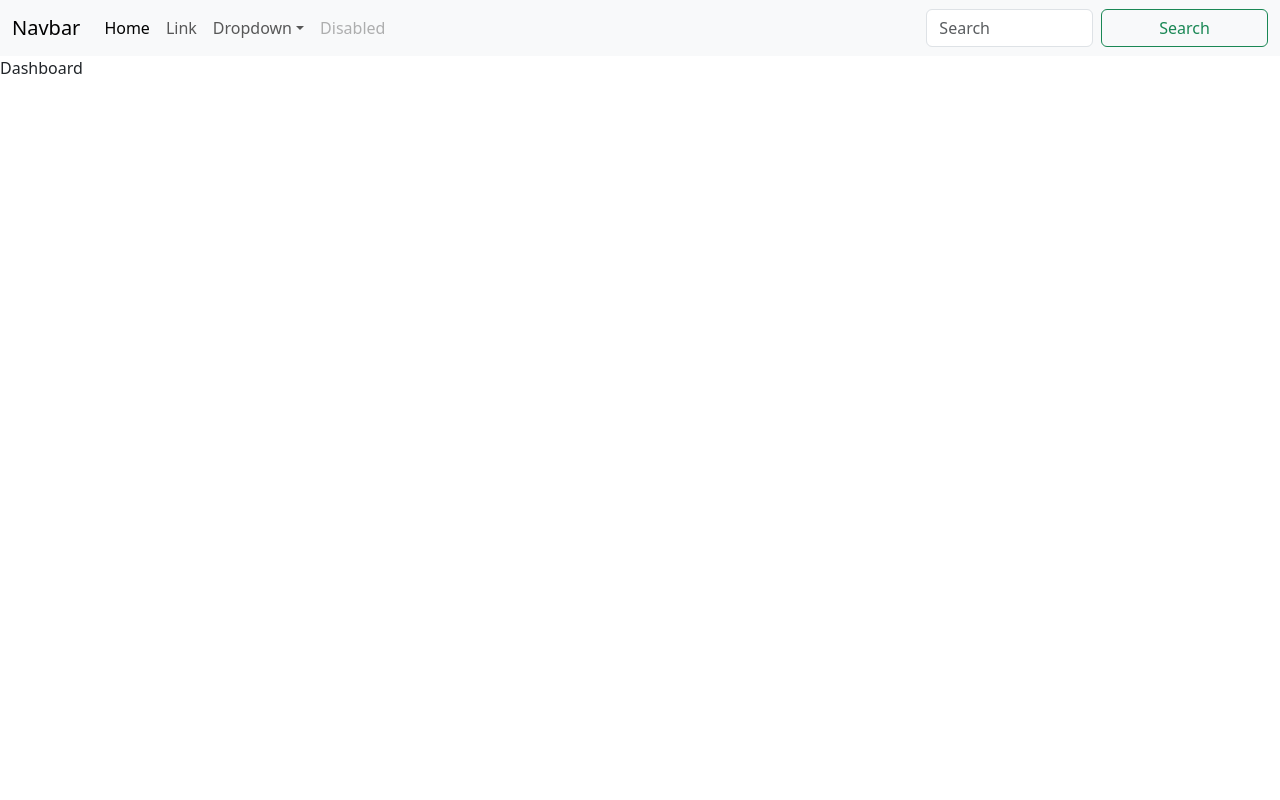
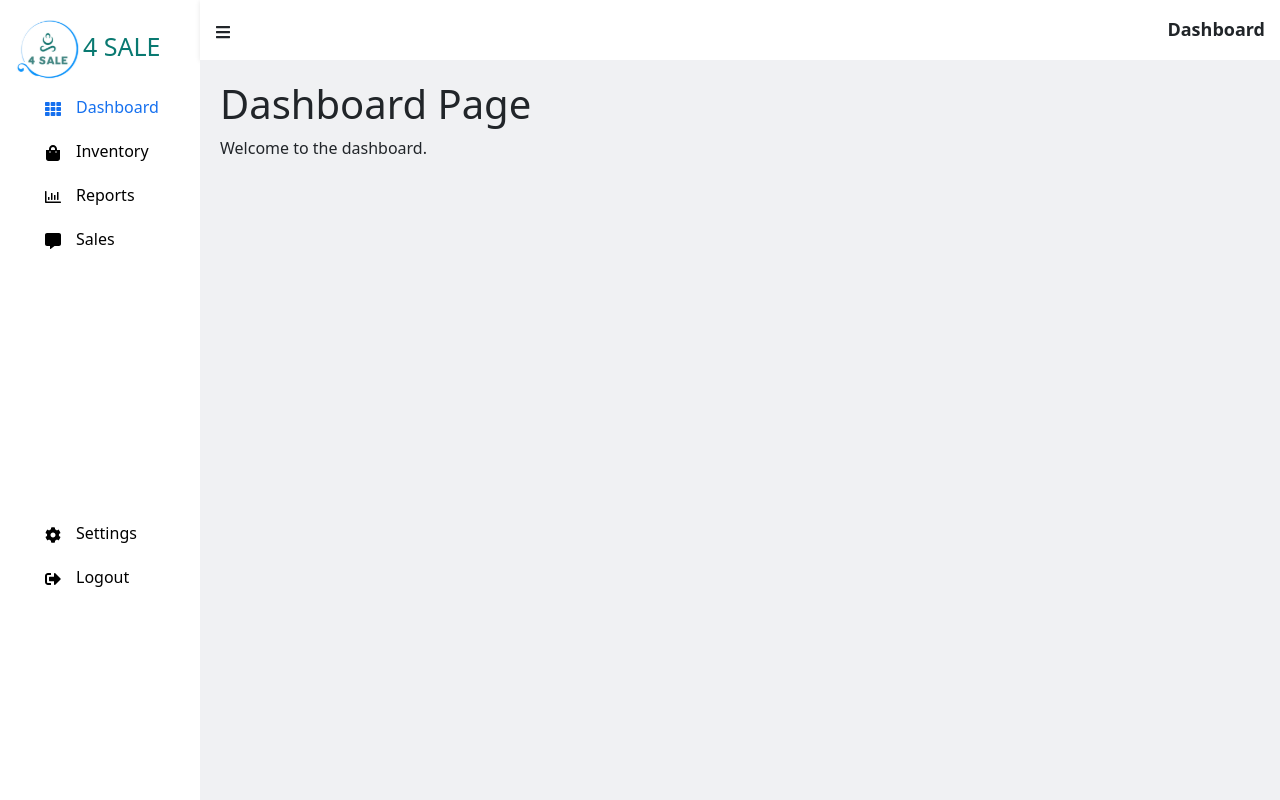
Before and after one commit to sanThin321/DSA-client, a React (Vite) app in the folder client/: page / in a window 1280 px wide. Built offline with nearby package versions, Linux system fonts and the light colour scheme.

Commit message:
Side Bar

```diff
--- a/client/src/App.jsx
+++ b/client/src/App.jsx
@@ -1,23 +1,41 @@
 import { BrowserRouter, Routes, Route, useLocation } from "react-router-dom";
-import { Dashboard } from "./pages/Dashboard";
-import Header from "./components/Header";
+import Dashboard from "./pages/Dashboard";
+import Sidebar from "./components/Header";
 import Login from "./pages/Login";
+import Inventory from "./pages/Inventory";
+import Reports from "./pages/Reports";
+import Sales from "./pages/Sales";
+import Settings from "./pages/Setting";
+import Logout from "./pages/Logout";
+
 const App = () => {
   return (
     <BrowserRouter>
       <HeaderWithConditionalRendering />
-      <Routes>
-        <Route path="/login" element={<Login />} />
-        <Route path="/" element={<Dashboard />} />
-      </Routes>
     </BrowserRouter>
   );
 };
+
 const HeaderWithConditionalRendering = () => {
   const location = useLocation();
-  const showHeader = location.pathname !== "/login";
+  const showSidebar = location.pathname !== "/login"; // Hide Sidebar on login page
 
-  return showHeader ? <Header /> : null;
+  return showSidebar ? (
+    <Sidebar>
+      <Routes>
+        <Route path="/" element={<Dashboard />} />
+        <Route path="/inventory" element={<Inventory />} />
+        <Route path="/reports" element={<Reports />} />
+        <Route path="/sales" element={<Sales />} />
+        <Route path="/settings" element={<Settings />} />
+        <Route path="/logout" element={<Logout />} />
+      </Routes>
+    </Sidebar>
+  ) : (
+    <Routes>
+      <Route path="/login" element={<Login />} />
+    </Routes>
+  );
 };
 
 export default App;
--- a/client/src/components/Header.jsx
+++ b/client/src/components/Header.jsx
@@ -1,63 +1,140 @@
-import React from 'react';
+import React, { useState, useEffect } from "react";
+import "./css/Header.css";
+import closeLogo from "../assets/logo.svg";
+import {
+  FaTh,
+  FaBars,
+  FaUserAlt,
+  FaRegChartBar,
+  FaCommentAlt,
+  FaShoppingBag,
+  FaCog,
+  FaSignOutAlt,
+} from "react-icons/fa";
+import { NavLink, useLocation } from "react-router-dom";
 
-const Header = () => {
+const Sidebar = ({ children }) => {
+  const [isOpen, setIsOpen] = useState(true);
+  const [activeItem, setActiveItem] = useState("");
+  const location = useLocation();
+
+  useEffect(() => {
+    // Combine both primary and bottom menu items
+    const allMenuItems = [...primaryMenu, ...bottomMenu];
+
+    // Set the active item based on the current route
+    const path = location.pathname;
+    const currentItem = allMenuItems.find(item => item.path === path)?.name || "";
+    setActiveItem(currentItem);
+  }, [location.pathname]);
+
+  const toggle = () => setIsOpen(!isOpen);
+
+  const primaryMenu = [
+    {
+      path: "/",
+      name: "Dashboard",
+      icon: <FaTh />,
+    },
+    {
+      path: "/inventory",
+      name: "Inventory",
+      icon: <FaShoppingBag />,
+    },
+    {
+      path: "/reports",
+      name: "Reports",
+      icon: <FaRegChartBar />,
+    },
+    {
+      path: "/sales",
+      name: "Sales",
+      icon: <FaCommentAlt />,
+    },
+  ];
+
+  const bottomMenu = [
+    {
+      path: "/settings",
+      name: "Settings",
+      icon: <FaCog />,
+    },
+    {
+      path: "/logout",
+      name: "Logout",
+      icon: <FaSignOutAlt />,
+    },
+  ];
+
   return (
-    <nav className="navbar navbar-expand-lg bg-body-tertiary">
-      <div className="container-fluid">
-        <a className="navbar-brand" href="#">Navbar</a>
-        <button
-          className="navbar-toggler"
-          type="button"
-          data-bs-toggle="collapse"
-          data-bs-target="#navbarSupportedContent"
-          aria-controls="navbarSupportedContent"
-          aria-expanded="false"
-          aria-label="Toggle navigation"
-        >
-          <span className="navbar-toggler-icon"></span>
-        </button>
-        <div className="collapse navbar-collapse" id="navbarSupportedContent">
-          <ul className="navbar-nav me-auto mb-2 mb-lg-0">
-            <li className="nav-item">
-              <a className="nav-link active" aria-current="page" href="#">Home</a>
-            </li>
-            <li className="nav-item">
-              <a className="nav-link" href="#">Link</a>
-            </li>
-            <li className="nav-item dropdown">
-              <a
-                className="nav-link dropdown-toggle"
-                href="#"
-                role="button"
-                data-bs-toggle="dropdown"
-                aria-expanded="false"
-              >
-                Dropdown
-              </a>
-              <ul className="dropdown-menu">
-                <li><a className="dropdown-item" href="#">Action</a></li>
-                <li><a className="dropdown-item" href="#">Another action</a></li>
-                <li><hr className="dropdown-divider" /></li>
-                <li><a className="dropdown-item" href="#">Something else here</a></li>
-              </ul>
-            </li>
-            <li className="nav-item">
-              <a className="nav-link disabled" aria-disabled="true">Disabled</a>
-            </li>
-          </ul>
-          <form className="d-flex" role="search">
-            <input
-              className="form-control me-2"
-              type="search"
-              placeholder="Search"
-              aria-label="Search"
-            />
-            <button className="btn btn-outline-success" type="submit">Search</button>
-          </form>
+    <div className="Container">
+      <div className={`sidebar ${isOpen ? "open" : "closed"}`}>
+        <div className="logo">
+          <img src={closeLogo} alt="" />
+          <p className={`logoText ${isOpen ? "show" : "hide"}`}>4 SALE</p>
+        </div>
+
+        {/* Primary Menu */}
+        <div className="menu-section">
+          {primaryMenu.map((item, index) => (
+            <NavLink
+              to={item.path}
+              key={index}
+              className={`link ${activeItem === item.name ? "active" : ""}`}
+            >
+              <div className="IconWithName">
+                <div className={`icon ${isOpen ? "notcenter" : "center"}`}>
+                  {item.icon}
+                </div>
+                <div className={`link_text ${isOpen ? "show" : "hide"}`}>
+                  {item.name}
+                </div>
+              </div>
+            </NavLink>
+          ))}
+        </div>
+
+        {/* Bottom Menu */}
+        <div className="bottom-section">
+          {bottomMenu.map((item, index) => (
+            <NavLink
+              to={item.path}
+              key={index}
+              className={`link ${activeItem === item.name ? "active" : ""}`}
+            >
+              <div className="IconWithName">
+                <div className={`icon ${isOpen ? "notcenter" : "center"}`}>
+                  {item.icon}
+                </div>
+                <div className={`link_text ${isOpen ? "show" : "hide"}`}>
+                  {item.name}
+                </div>
+              </div>
+            </NavLink>
+          ))}
         </div>
       </div>
-    </nav>
+
+      <div className="mainContent">
+        {/* Top Bar */}
+        <div className="topBar">
+          <div className="bars">
+            <FaBars onClick={toggle} />
+          </div>
+          <div className="Active">
+            <div className="header">
+              <h2>{activeItem}</h2>
+            </div>
+          </div>
+        </div>
+
+        {/* Main content area */}
+        <div className="page-content">
+          {children}
+        </div>
+      </div>
+    </div>
   );
 };
 
-export default Header;
+export default Sidebar;
--- /dev/null
+++ b/client/src/components/css/Header.css
@@ -0,0 +1,107 @@
+.Container {
+    display: flex;
+    height: 100vh;
+}
+
+.sidebar.open {
+    width: 200px;
+    background-color: #ffff;
+    padding: 15px;
+    transition: width 0.5s ease;
+}
+
+.sidebar.closed {
+    width: 100px;
+    background-color: #ffff;
+    padding: 16px;
+    transition: width 0.5s ease;
+}
+
+.mainContent {
+    flex-grow: 1;
+    display: flex;
+    flex-direction: column;
+}
+
+.topBar {
+    display: flex;
+    justify-content: space-between;
+    align-items: center;
+    background-color: white;
+    padding: 15px;
+    height: 60px;
+    box-shadow: 0px 1px 5px rgba(0, 0, 0, 0.1);
+}
+
+.bars {
+    cursor: pointer;
+}
+
+.Active .header h2 {
+    margin: 0;
+    font-size: 18px;
+    font-weight: bold;
+}
+
+.page-content {
+    flex-grow: 1;
+    padding: 20px;
+    background-color: #F0F1F3;
+    overflow-y: auto;
+}
+
+.link {
+    display: flex;
+    align-items: center;
+    padding: 10px 15px;
+    text-decoration: none;
+    color: black;
+}
+
+.link.active {
+    color: #1570EF;
+}
+
+.link_text.show {
+    display: block;
+}
+
+.link_text.hide {
+    display: none;
+}
+
+.IconWithName {
+    display: flex;
+    align-items: center;
+}
+
+.icon.notcenter {
+    margin-right: 15px;
+    margin-left: 15px;
+}
+
+.icon.center{
+    margin-left: 10px;
+}
+
+.menu-section {
+    flex-grow: 1;
+    padding-bottom: 250px;
+}
+.bottom-section{
+    flex-grow: 1;
+}
+.logo {
+    display: flex;
+    align-items: center;
+}
+
+.logoText.show {
+    font-size: 25px;
+    color: #097971;
+    margin-top: 5%;
+}
+
+.logoText.hide {
+    display: none;
+}
--- a/client/src/pages/Dashboard.jsx
+++ b/client/src/pages/Dashboard.jsx
@@ -1,7 +1,12 @@
+import React from "react";
 
+const Dashboard = () => {
+  return (
+    <div>
+      <h1>Dashboard Page</h1>
+      <p>Welcome to the dashboard.</p>
+    </div>
+  );
+};
 
-export const Dashboard = () => {
-  return (
-    <div>Dashboard</div>
-  )
-}
+export default Dashboard;
--- /dev/null
+++ b/client/src/pages/Inventory.jsx
@@ -0,0 +1,12 @@
+import React from "react";
+
+const Inventory = () => {
+  return (
+    <div>
+      <h1>Inventory Page</h1>
+      <p>Manage your inventory here.</p>
+    </div>
+  );
+};
+
+export default Inventory;
--- /dev/null
+++ b/client/src/pages/Logout.jsx
@@ -0,0 +1,12 @@
+import React from "react";
+
+const Logout = () => {
+  return (
+    <div>
+      <h1>Logout</h1>
+      <p>You have been logged out.</p>
+    </div>
+  );
+};
+
+export default Logout;
--- /dev/null
+++ b/client/src/pages/Reports.jsx
@@ -0,0 +1,12 @@
+import React from "react";
+
+const Reports = () => {
+  return (
+    <div>
+      <h1>Reports Page</h1>
+      <p>View your reports here.</p>
+    </div>
+  );
+};
+
+export default Reports;
--- /dev/null
+++ b/client/src/pages/Sales.jsx
@@ -0,0 +1,12 @@
+import React from "react";
+
+const Sales = () => {
+  return (
+    <div>
+      <h1>Sales Page</h1>
+      <p>Track your sales here.</p>
+    </div>
+  );
+};
+
+export default Sales;
--- /dev/null
+++ b/client/src/pages/Setting.jsx
@@ -0,0 +1,12 @@
+import React from "react";
+
+const Settings = () => {
+  return (
+    <div>
+      <h1>Settings Page</h1>
+      <p>Update your settings here.</p>
+    </div>
+  );
+};
+
+export default Settings;
```
Also changed, not shown: client/src/assets/logowithName.svg (added).
